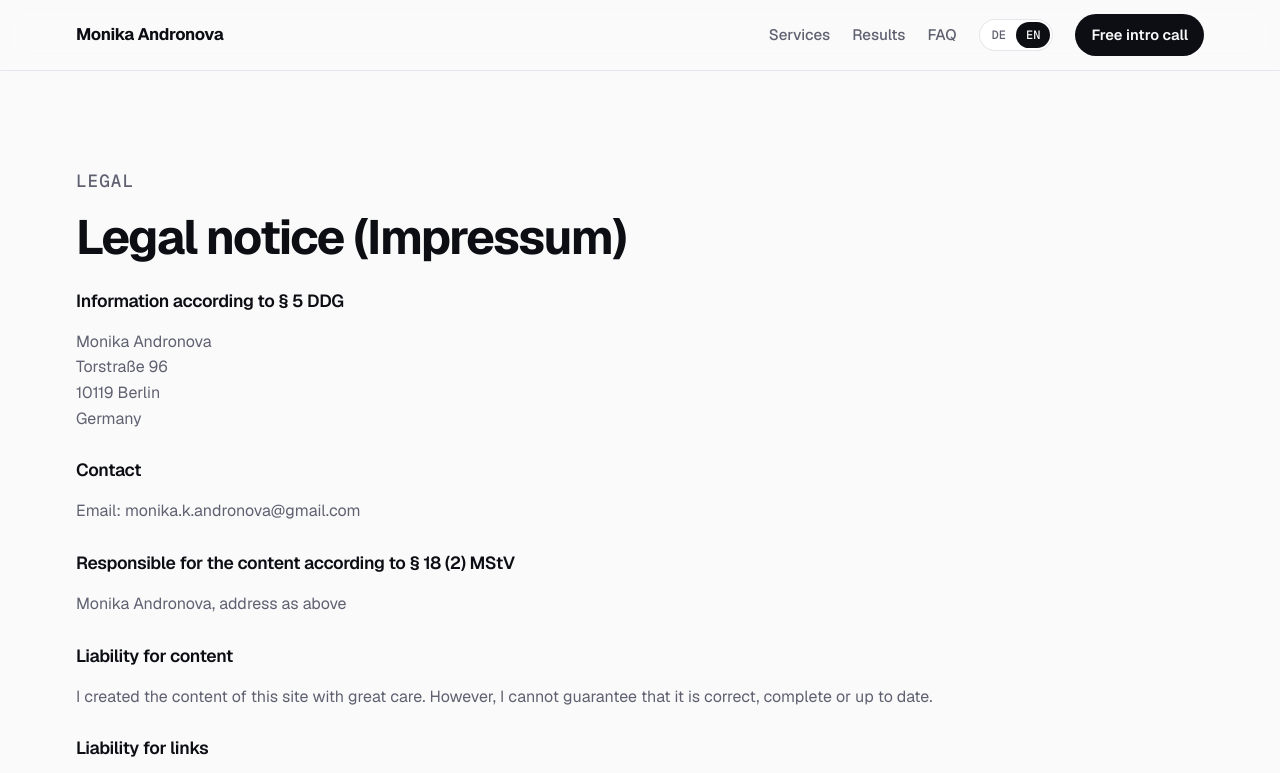
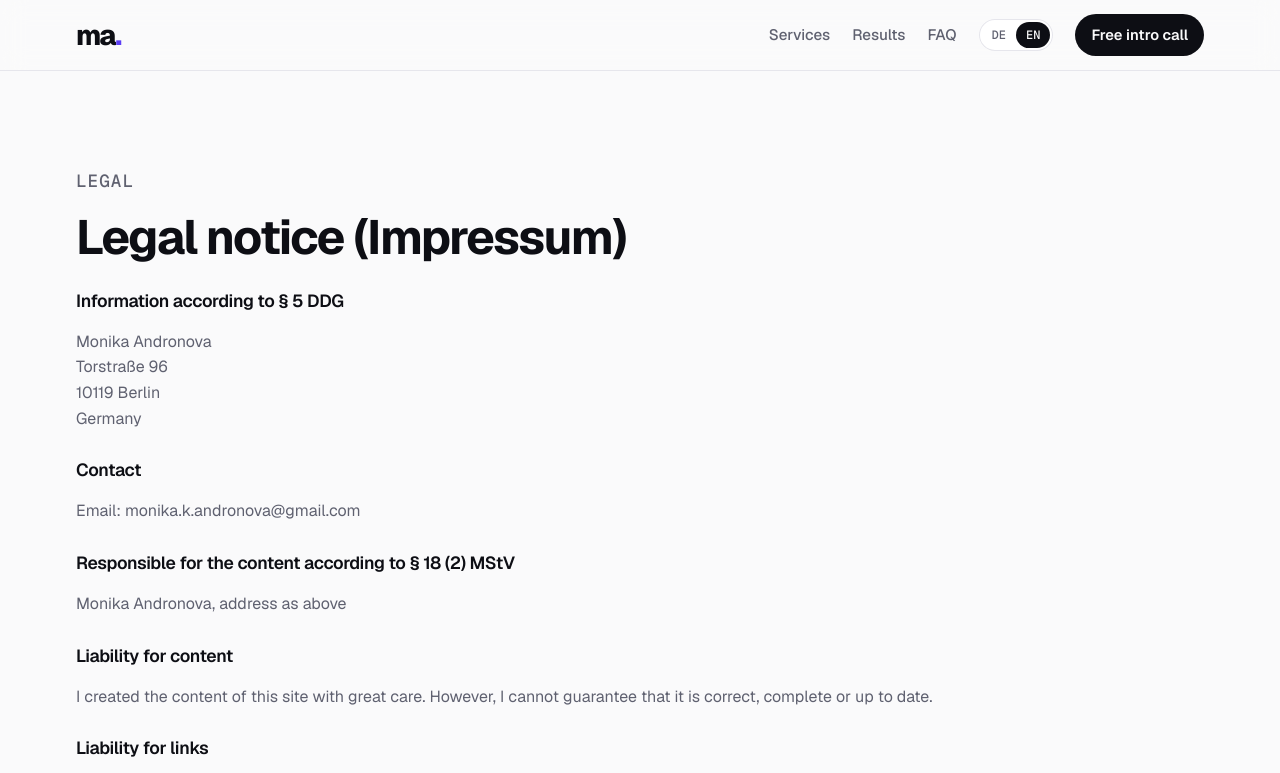
Before and after one commit to moniqandr/monikaandronova.com, a plain HTML site: page impressum.html in a window 1280 px wide. Shown: the top 773 px of the page. Drawn offline with nearby package versions, Linux system fonts and the light colour scheme.

Commit message:
feat(brand): ma. wordmark in the header and a matching favicon
Replaces the plain name in the header with a lowercase "ma." wordmark
(accent full stop) on all three pages, adds favicon.svg, and keeps the
header button on one line. Also adds a local preview server config.

Co-Authored-By: Claude Fable 5.2 <noreply@anthropic.com>

```diff
--- a/impressum.html
+++ b/impressum.html
@@ -1,5 +1,6 @@
 <!doctype html><html><head><meta charset=utf8><meta name=viewport content="width=device-width,initial-scale=1,viewport-fit=cover"><style>:root{color-scheme:light;box-sizing:border-box;padding-top:env(safe-area-inset-top,0px);padding-bottom:env(safe-area-inset-bottom,0px)}html{scroll-padding-top:env(safe-area-inset-top,0px)}body{margin:0;padding:0;font:14px -apple-system,BlinkMacSystemFont,sans-serif;background:#fff;color:#000}img{max-width:100%}[hidden]:not([hidden=until-found i]){display:none!important}</style></head><body>
 <title>Impressum – Monika Andronova</title>
+<link rel="icon" href="favicon.svg" type="image/svg+xml">
 <meta name="claude:viewport-fit-sides" content="cover">
 <link rel="preconnect" href="https://fonts.googleapis.com">
 <link rel="preconnect" href="https://fonts.gstatic.com" crossorigin>
@@ -8,7 +9,7 @@
 
 <header>
   <div class="inner">
-    <a class="name" href="index.html">Monika Andronova</a>
+    <a class="name" href="index.html" aria-label="Monika Andronova">ma<span class="mark">.</span></a>
     <nav>
       <a class="link" href="index.html#leistungen" data-i18n="nav1">Leistungen</a>
       <a class="link" href="index.html#ergebnisse" data-i18n="nav2">Ergebnisse</a>
--- a/styles.css
+++ b/styles.css
@@ -61,7 +61,8 @@ a:focus-visible, button:focus-visible, summary:focus-visible { outline: 2px soli
 body::before { content: ""; position: fixed; inset: 0 0 auto; height: env(safe-area-inset-top, 0px); z-index: 10; background: var(--bg); }
 header { position: sticky; top: env(safe-area-inset-top, 0px); z-index: 5; background: color-mix(in srgb, var(--bg) 82%, transparent); backdrop-filter: blur(12px); -webkit-backdrop-filter: blur(12px); border-bottom: 1px solid var(--line); }
 header .inner { display: flex; justify-content: space-between; align-items: center; gap: 16px; padding-block: 14px; }
-.name { font-weight: 700; letter-spacing: -0.02em; font-size: 1.05rem; }
+.name { font-weight: 800; letter-spacing: -0.06em; font-size: 1.75rem; line-height: 1; }
+header .btn { white-space: nowrap; }
 header nav { display: flex; gap: 22px; align-items: center; }
 header nav a.link { color: var(--muted); text-decoration: none; font-weight: 500; font-size: 0.95rem; }
 header nav a.link:hover { color: var(--fg); }
```
Also changed, not shown: datenschutz.html (+2 -1 lines), index.html (+2 -1 lines), .claude/launch.json (added), favicon.svg (added).
